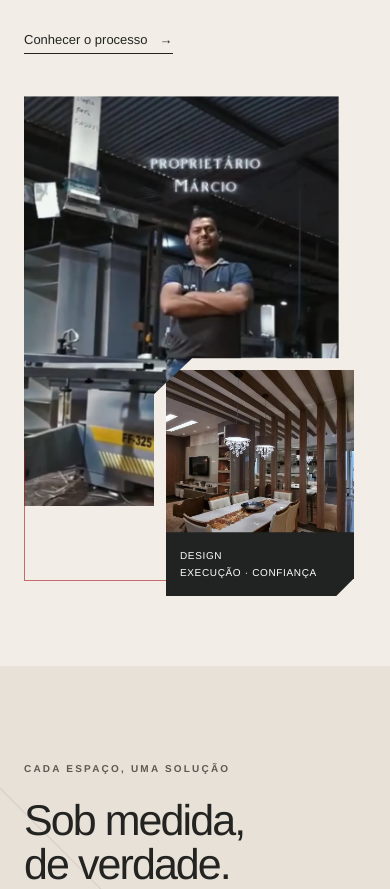
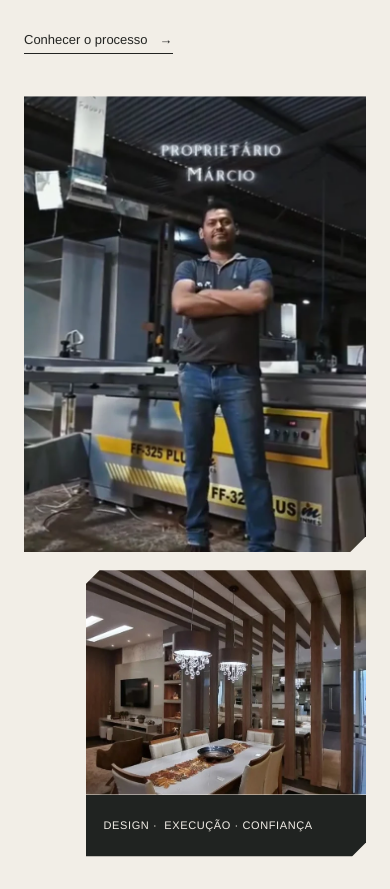
Before and after one commit to Urimash9/gemeos-moveis-personalizados-demo, a website with bundled scripts: page index.html in a window 390 px wide. Shown: the part 1132-2021 px from the top of the page. Built offline with nearby package versions, Linux system fonts and the light colour scheme.

Commit message:
refactor: redesign institutional card layout around owner portrait

```diff
--- a/config/assets.js
+++ b/config/assets.js
@@ -18,7 +18,7 @@ const light = real('/assets/images/gemeos/painel-iluminacao.webp', 'Painel Gême
 
 export const assets = {
   hero: kitchen,
-  aboutMain: real('/assets/images/gemeos/institucional-marcio.webp', 'Márcio, proprietário da Gêmeos, na área de produção da marcenaria', 691, 1130, '50% 48%', '50% 45%', false),
+  aboutMain: real('/assets/images/gemeos/institucional-marcio.webp', 'Márcio, proprietário da Gêmeos, na área de produção da marcenaria', 691, 1130, '50% 68%', '50% 68%', false),
   aboutDetail: dining,
   process: real('/assets/images/gemeos/processo-equipe.webp', 'Equipe Gêmeos trabalhando na montagem e conferência de um móvel', 691, 1185, '50% 56%', '50% 56%', false),
   commercial, glass: bedroom, wood: dining, light, cta: light,
--- a/index.html
+++ b/index.html
@@ -60,10 +60,10 @@
           <a class="text-link" href="#processo">Conhecer o processo <span>→</span></a>
         </div>
         <div class="intro-visual reveal-media">
-          <div class="intro-shape intro-shape-main"><img src="/assets/images/gemeos/institucional-marcio.webp" alt="Márcio, proprietário da Gêmeos, na área de produção da marcenaria" width="691" height="1130" decoding="async" loading="lazy" data-asset="aboutMain" style="--asset-position: 50% 48%; --asset-position-mobile: 50% 45%; --asset-scale: 1; --asset-inset: 0%;"></div>
-          <div class="intro-project-signature">
+          <div class="intro-shape intro-shape-main"><img src="/assets/images/gemeos/institucional-marcio.webp" alt="Márcio, proprietário da Gêmeos, na área de produção da marcenaria" width="691" height="1130" decoding="async" loading="lazy" data-asset="aboutMain" style="--asset-position: 50% 68%; --asset-position-mobile: 50% 68%; --asset-scale: 1; --asset-inset: 0%;"></div>
+          <div class="intro-support">
             <div class="intro-shape intro-shape-small"><img src="/assets/images/gemeos/projeto-jantar-ripado.webp" alt="Sala de jantar Gêmeos com mesa de madeira e divisória ripada" width="691" height="910" decoding="async" loading="lazy" data-asset="aboutDetail" style="--asset-position: 50% 52%; --asset-position-mobile: 50% 52%; --asset-scale: 1; --asset-inset: 0%;"></div>
-            <div class="experience"><strong><span>DESIGN</span> <span>EXECUÇÃO · CONFIANÇA</span></strong></div>
+            <div class="intro-signature"><strong><span>DESIGN</span> <span>EXECUÇÃO · CONFIANÇA</span></strong></div>
           </div>
         </div>
       </div>
--- a/styles/gemeos.css
+++ b/styles/gemeos.css
@@ -166,35 +166,55 @@ a:focus-visible,button:focus-visible,.carousel-stage:focus-visible{outline:2px s
 .spatial-card:not(.is-active){filter:brightness(.86)}
 .spatial-card:not(.is-active) img{filter:none}
 
-/* BUILD 02.1 — projeto e assinatura formam uma única peça sobreposta. */
-.intro-project-signature{
- --frame-border:14px;
- position:absolute;z-index:2;right:-1%;bottom:-1%;width:46%;height:calc(43% + 38px);
+/* BUILD 02.2 — retrato principal e coluna de apoio em fluxo editorial. */
+.intro .intro-visual{
+ display:grid;grid-template-columns:minmax(0,1.9fr) minmax(0,1fr);gap:20px;
+ align-items:end;height:auto;margin-left:0;min-width:0;
 }
-.intro-project-signature .intro-shape-small{
- top:0;bottom:auto;right:0;width:100%;height:calc(100% - 38px);
- border-width:var(--frame-border);
- clip-path:polygon(18% 0,100% 0,100% 100%,0 100%,0 18%);
+.intro .intro-visual::before,.intro .intro-visual::after{content:none}
+.intro .intro-shape-main{
+ position:relative;inset:auto;width:100%;height:auto;aspect-ratio:3/4;
+ clip-path:polygon(0 0,100% 0,100% calc(100% - 16px),calc(100% - 16px) 100%,0 100%);
 }
-.intro-project-signature .experience{
- left:var(--frame-border);right:var(--frame-border);top:auto;bottom:0;
- width:auto;height:64px;padding:14px 18px;background:var(--dark2);
- justify-content:center;clip-path:polygon(0 0,100% 0,100% calc(100% - 18px),calc(100% - 18px) 100%,0 100%);
+.intro .intro-shape-main img{position:absolute;inset:0;width:100%;height:100%}
+.intro .intro-support{
+ display:flex;flex-direction:column;min-width:0;margin-bottom:28px;
 }
-.intro-project-signature .experience strong{
- display:flex;flex-wrap:wrap;align-items:center;gap:4px 7px;
- font-size:11px;line-height:1.55;letter-spacing:.065em;font-weight:500;
+.intro .intro-support .intro-shape-small{
+ position:relative;inset:auto;width:100%;height:auto;aspect-ratio:3/4;
+ border:0;clip-path:polygon(14px 0,100% 0,100% 100%,0 100%,0 14px);
 }
-.intro-project-signature .experience span{
- margin:0;font-size:inherit;line-height:inherit;letter-spacing:inherit;color:inherit;white-space:nowrap;
+.intro .intro-shape-small img{position:absolute;inset:0;width:100%;height:100%}
+.intro .intro-signature{
+ position:relative;width:100%;min-width:0;min-height:74px;
+ display:flex;align-items:center;padding:18px 14px;
+ background:var(--dark2);color:var(--light);
+ clip-path:polygon(0 0,100% 0,100% calc(100% - 14px),calc(100% - 14px) 100%,0 100%);
 }
-.intro-project-signature .experience span:first-child::after{content:" ·"}
+.intro .intro-signature strong{
+ display:flex;flex-direction:column;gap:3px 7px;
+ font-size:11px;line-height:1.6;letter-spacing:.055em;font-weight:500;
+}
+.intro .intro-signature strong span{white-space:nowrap}
+
+@media(min-width:901px) and (max-width:1100px){
+ .intro .intro-visual{grid-template-columns:minmax(0,1.6fr) minmax(0,1fr);gap:16px}
+ .intro .intro-signature{padding-inline:12px}
+ .intro .intro-signature strong{font-size:10px}
+}
 @media(min-width:561px) and (max-width:900px){
- .intro-project-signature{width:40%;height:calc(42% + 38px);right:0;bottom:0;--frame-border:12px}
+ .intro .intro-visual{grid-template-columns:minmax(0,1.65fr) minmax(0,1fr);gap:24px}
+ .intro .intro-support{margin-bottom:24px}
+ .intro .intro-signature{padding:18px;min-height:74px}
+ .intro .intro-signature strong{flex-direction:row;flex-wrap:wrap}
+ .intro .intro-signature strong span:first-child::after{content:" ·"}
 }
 @media(max-width:560px){
- .intro-project-signature{width:62%;height:calc(40% + 38px);right:0;bottom:0;--frame-border:12px}
- .intro-project-signature .experience{padding:10px 14px}
- .intro-project-signature .experience strong{flex-direction:column;align-items:flex-start;gap:2px;font-size:10px}
- .intro-project-signature .experience span:first-child::after{content:none}
+ .intro .intro-visual{display:flex;flex-direction:column;align-items:stretch;gap:18px}
+ .intro .intro-shape-main{width:100%;aspect-ratio:3/4}
+ .intro .intro-support{width:82%;margin:0 0 0 auto}
+ .intro .intro-support .intro-shape-small{aspect-ratio:5/4}
+ .intro .intro-signature{min-height:62px;padding:16px 18px}
+ .intro .intro-signature strong{font-size:11px;flex-direction:row;flex-wrap:wrap}
+ .intro .intro-signature strong span:first-child::after{content:" ·"}
 }
```
